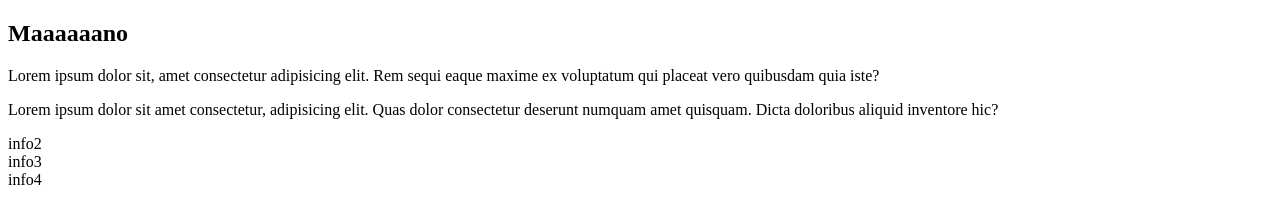
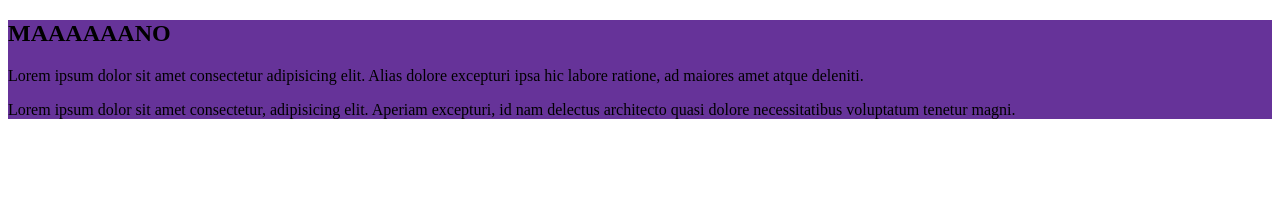
Before and after one commit to Rodrigo-costa85/aula05, a plain HTML site: page index.html in a window 1280 px wide. Drawn offline with Linux system fonts and the light colour scheme.

Commit message:
adição folha de estilo e estilização das sections

```diff
--- a/index.html
+++ b/index.html
@@ -5,23 +5,28 @@
     <meta charset="UTF-8">
     <meta name="viewport" content="width=device-width, initial-scale=1.0">
     <title>Document</title>
+
+    <link rel="stylesheet" href="style.css">
+
 </head>
 
 <body>
 
     <main>
         <section>
-            <h2>Maaaaaano</h2>
-                <p>Lorem ipsum dolor sit, amet consectetur adipisicing elit. Rem sequi eaque maxime ex voluptatum qui
-                    placeat vero quibusdam quia iste?</p>
-                <p>Lorem ipsum dolor sit amet consectetur, adipisicing elit. Quas dolor consectetur deserunt numquam
-                    amet quisquam. Dicta doloribus aliquid inventore hic?</p>
+            <h2>MAAAAAANO</h2>
+            <P>Lorem ipsum dolor sit amet consectetur adipisicing elit. Alias dolore excepturi ipsa hic labore ratione,
+                ad maiores amet atque deleniti.</P>
+            <p>Lorem ipsum dolor sit amet consectetur, adipisicing elit. Aperiam excepturi, id nam delectus architecto
+                quasi dolore necessitatibus voluptatum tenetur magni.</p>
+        </section>
+        <section></section>
+        <section></section>
+        <section></section>
+    </main>
 
-        </section>
-        <section>info2</section>
-        <section>info3</section>
-        <section>info4</section>
-    </main>
+
+
 
 
 </body>
--- /dev/null
+++ b/style.css
@@ -0,0 +1,3 @@
+section {
+    background-color: rebeccapurple;
+}
```
